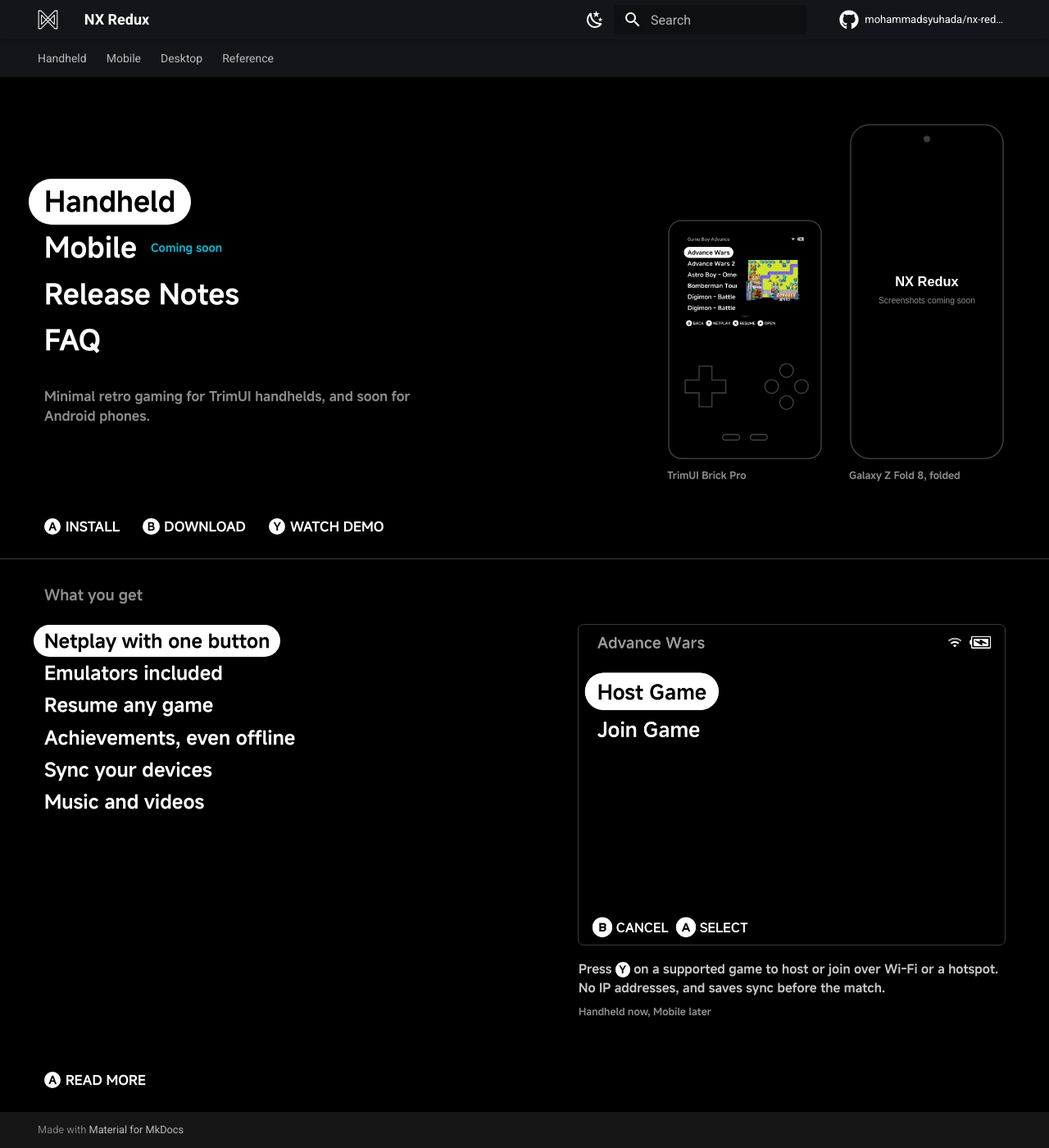
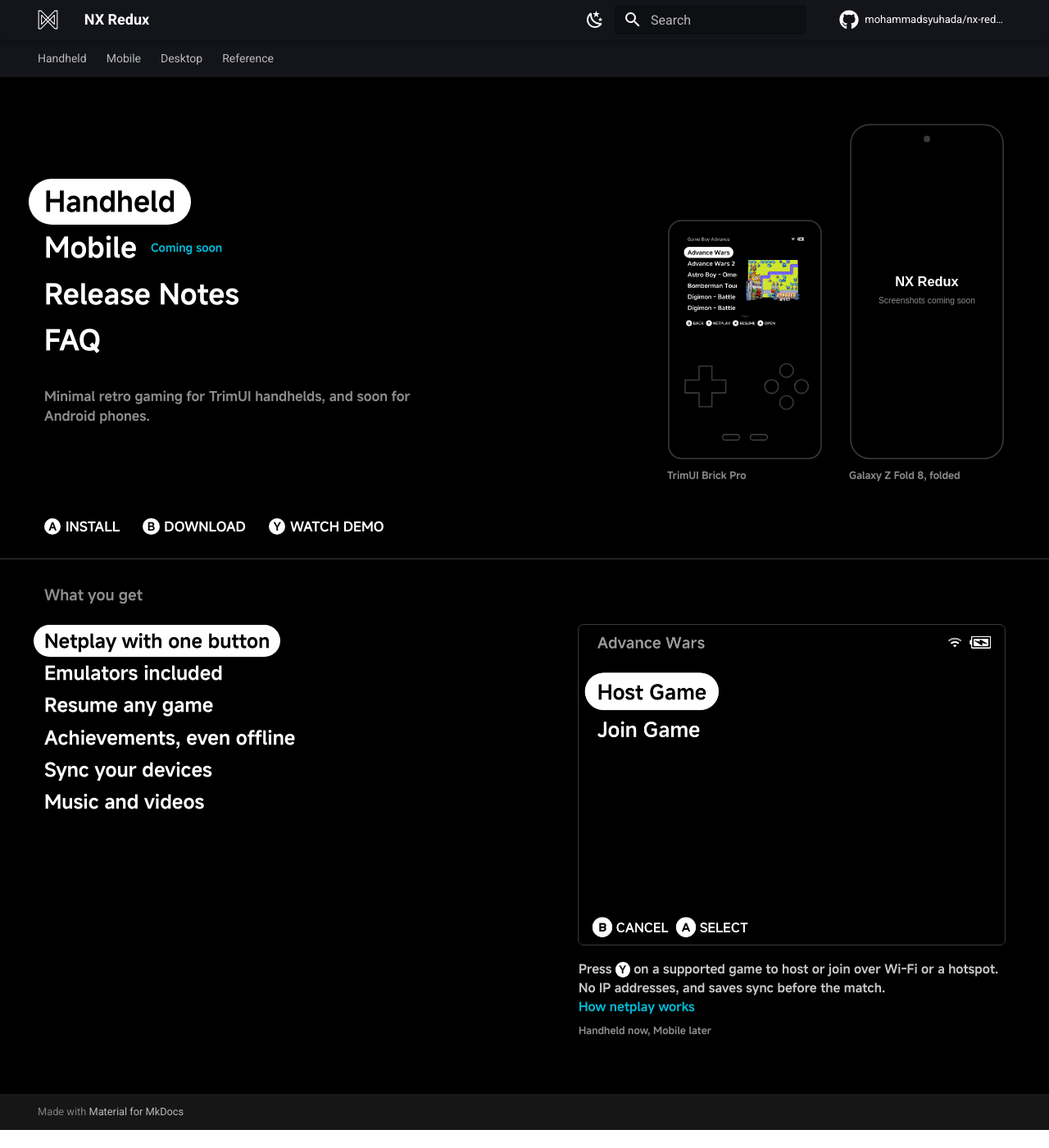
Before and after one commit to mohammadsyuhada/nx-redux-docs, an MkDocs documentation site: the page built from docs/index.md, in a window 1280 px wide and 1400 px high, scrolled down 2 px. Shown: the whole window at 82% size. Built offline with MkDocs 1.6.1 and Material for MkDocs 9.7.7, drawn with Linux system fonts in a browser that asks for light colours; comment, search, counter and statistics services are not loaded; after the commit the page ends 1380 px from its top, so only the background shows below that.

Commit message:
feat(site): feature rows select on click, docs links move into the descriptions

```diff
--- a/docs/stylesheets/home.css
+++ b/docs/stylesheets/home.css
@@ -154,9 +154,9 @@
   font-size: 0.85em;
 }
 
-/* Features: a second screen laid out like the NX Redux game list. The list
-   sits on the left; the selected row's screenshot and text show on the right,
-   the way a game's artwork does on the device. */
+/* Features: a second screen laid out like the NX Redux game list. Rows are
+   tabs: clicking one moves the pill to it and shows its screenshot and text
+   on the right, the way a game's artwork does on the device. */
 .nx-features { border-top: 1px solid var(--nx-outline); }
 
 .nx-features__title {
@@ -183,46 +183,43 @@
 
 .nx-feature { margin: 0; }
 
-.nx-list a {
-  display: inline-block;
-  margin-left: -0.55em;
+.nx-list button {
+  margin: 0 0 0 -0.55em;
   padding: 0.18em 0.55em;
+  border: 0;
   border-radius: 999px;
+  background: none;
+  font: inherit;
   font-size: 1.15rem;
   line-height: 1.35;
+  text-align: left;
   color: var(--nx-white);
+  cursor: pointer;
   transition: background-color 120ms ease, color 120ms ease;
 }
 
-.nx-list:not(:hover) a.is-selected,
-.nx-list a:hover {
+.nx-list button:hover { background: rgba(255, 255, 255, 0.12); }
+
+.nx-list button[aria-selected="true"] {
   background: var(--nx-white);
   color: var(--nx-black);
 }
 
-.nx-list a:focus-visible {
+.nx-list button:focus-visible,
+.nx-features__link:focus-visible {
   outline: 0.1rem solid var(--md-accent-fg-color);
   outline-offset: 0.15rem;
 }
 
-/* On wide screens the preview carries the text; the per-row copy stays for
-   screen readers only. */
-.nx-feature__detail {
-  position: absolute;
-  width: 1px;
-  height: 1px;
-  overflow: hidden;
-  clip: rect(0 0 0 0);
-  white-space: nowrap;
-}
+/* With the script, panes share one cell and only the selected one shows;
+   without it they stack so every description stays readable. */
+.nx-features__preview { display: grid; gap: 2rem; }
 
-.nx-features__preview { display: grid; }
+.nx-features.is-enhanced .nx-features__pane { grid-area: 1 / 1; visibility: hidden; }
+.nx-features.is-enhanced .nx-features__pane.is-active { visibility: visible; }
 
-/* Panes swap at once; only the incoming screenshot fades in, so two
-   descriptions never overlap mid-transition. */
-.nx-features__pane { grid-area: 1 / 1; visibility: hidden; }
-.nx-features__pane.is-active { visibility: visible; }
-.nx-features__pane.is-active .nx-features__shot { animation: nx-shot-in 180ms ease; }
+/* Only the incoming screenshot fades in, so two descriptions never overlap. */
+.nx-features.is-enhanced .nx-features__pane.is-active .nx-features__shot { animation: nx-shot-in 180ms ease; }
 
 @keyframes nx-shot-in {
   from { opacity: 0; }
@@ -237,8 +234,7 @@
   outline: 1px solid var(--nx-outline);
 }
 
-.nx-features__pane p,
-.nx-feature__detail p {
+.nx-features__pane p {
   max-width: 26rem;
   margin: 0.9rem 0 0;
   font-size: 0.75rem;
@@ -246,12 +242,18 @@
   color: var(--nx-soft);
 }
 
-.nx-features__pane .nx-feature__platform,
-.nx-feature__detail .nx-feature__platform {
+.nx-features__pane .nx-feature__platform {
   margin-top: 0.4rem;
   font-size: 0.6rem;
   color: var(--nx-grey);
 }
+
+.nx-features__link {
+  color: var(--md-accent-fg-color);
+  white-space: nowrap;
+}
+
+.nx-features__link:hover { text-decoration: underline; }
 
 .nx-features kbd {
   display: inline-grid;
@@ -268,8 +270,8 @@
 @media (prefers-reduced-motion: reduce) {
   .nx-slide,
   .nx-menu a,
-  .nx-list a { transition: none; }
-  .nx-features__pane.is-active .nx-features__shot { animation: none; }
+  .nx-list button { transition: none; }
+  .nx-features.is-enhanced .nx-features__pane.is-active .nx-features__shot { animation: none; }
 }
 
 @media screen and (max-width: 44.9375em) {
@@ -277,19 +279,6 @@
   .nx-menu a { font-size: 1.3rem; }
   .nx-devices { justify-content: center; }
   .nx-device svg { width: 7.5rem; }
-  .nx-features__body { grid-template-columns: 1fr; gap: 0; }
-  .nx-features__preview,
-  .nx-features__hints { display: none; }
-  .nx-feature + .nx-feature { margin-top: 1rem; }
-  .nx-list a { font-size: 1.05rem; }
-  .nx-list:not(:hover) a.is-selected { background: none; color: var(--nx-white); }
-  .nx-feature__detail {
-    position: static;
-    width: auto;
-    height: auto;
-    overflow: visible;
-    clip: auto;
-    white-space: normal;
-  }
-  .nx-feature__detail p { margin-top: 0.3rem; }
+  .nx-features__body { grid-template-columns: 1fr; gap: 1.6rem; }
+  .nx-list button { font-size: 1.05rem; }
 }
--- a/overrides/home.html
+++ b/overrides/home.html
@@ -73,22 +73,22 @@
     </section>
 
     {% set features = [
-      {"title": "Netplay with one button", "href": "handheld/netplay/", "shot": "assets/screenshots/netplay.png",
+      {"title": "Netplay with one button", "href": "handheld/netplay/", "more": "How netplay works", "shot": "assets/screenshots/netplay.png",
        "text": "Press <kbd>Y</kbd> on a supported game to host or join over Wi-Fi or a hotspot. No IP addresses, and saves sync before the match.",
        "platform": "Handheld now, Mobile later"},
-      {"title": "Emulators included", "href": "handheld/emulators/", "shot": "assets/screenshots/in-game.png",
+      {"title": "Emulators included", "href": "handheld/emulators/", "more": "See the bundled emulators", "shot": "assets/screenshots/in-game.png",
        "text": "Nintendo 64, Nintendo DS and Dreamcast run on bundled standalone emulators, so there is nothing extra to download. The mobile app bundles every core.",
        "platform": "Handheld and Mobile"},
-      {"title": "Resume any game", "href": "handheld/guide/game-switcher/", "shot": "assets/screenshots/game-switcher.png",
+      {"title": "Resume any game", "href": "handheld/guide/game-switcher/", "more": "About the Game Switcher", "shot": "assets/screenshots/game-switcher.png",
        "text": "Quitting saves to a hidden slot. Press <kbd>SELECT</kbd> for the Game Switcher and carry on exactly where you left off.",
        "platform": "Handheld"},
-      {"title": "Achievements, even offline", "href": "handheld/apps/retroachievements/", "shot": "assets/screenshots/retroachievements.png",
+      {"title": "Achievements, even offline", "href": "handheld/apps/retroachievements/", "more": "Set up RetroAchievements", "shot": "assets/screenshots/retroachievements.png",
        "text": "Earn RetroAchievements without a connection and sync them later.",
        "platform": "Handheld and Mobile"},
-      {"title": "Sync your devices", "href": "handheld/apps/device-sync/", "shot": "assets/screenshots/device-sync.png",
+      {"title": "Sync your devices", "href": "handheld/apps/device-sync/", "more": "How Device Sync works", "shot": "assets/screenshots/device-sync.png",
        "text": "Add games on one device, then sync over Wi-Fi. Saves, states and, if you like, ROMs arrive on the other.",
        "platform": "Handheld now, Mobile later"},
-      {"title": "Music and videos", "href": "handheld/apps/music-player/", "shot": "assets/screenshots/music-player.png",
+      {"title": "Music and videos", "href": "handheld/apps/music-player/", "more": "Explore the Music Player", "shot": "assets/screenshots/music-player.png",
        "text": "Built-in music and media players, with sound through the speaker, Bluetooth or a USB-C DAC.",
        "platform": "Handheld"},
     ] %}
@@ -97,32 +97,26 @@
         <h2 id="nx-features-title" class="nx-features__title">What you get</h2>
 
         <div class="nx-features__body">
-          <ul class="nx-list">
+          <ul class="nx-list" role="tablist" aria-orientation="vertical" aria-labelledby="nx-features-title">
             {% for f in features %}
-            <li class="nx-feature">
-              <a href="{{ f.href | url }}"{% if loop.first %} class="is-selected"{% endif %}>{{ f.title }}</a>
-              <div class="nx-feature__detail">
-                <p>{{ f.text }}</p>
-                <p class="nx-feature__platform">{{ f.platform }}</p>
-              </div>
+            <li class="nx-feature" role="presentation">
+              <button type="button" role="tab" id="nx-tab-{{ loop.index }}" aria-controls="nx-panel-{{ loop.index }}"
+                      aria-selected="{{ 'true' if loop.first else 'false' }}" tabindex="{{ '0' if loop.first else '-1' }}">{{ f.title }}</button>
             </li>
             {% endfor %}
           </ul>
 
-          <div class="nx-features__preview" aria-hidden="true">
+          <div class="nx-features__preview">
             {% for f in features %}
-            <div class="nx-features__pane{% if loop.first %} is-active{% endif %}">
+            <div class="nx-features__pane{% if loop.first %} is-active{% endif %}" role="tabpanel"
+                 id="nx-panel-{{ loop.index }}" aria-labelledby="nx-tab-{{ loop.index }}">
               <img class="nx-features__shot" src="{{ f.shot | url }}" alt="" width="1024" height="768" loading="lazy">
-              <p>{{ f.text }}</p>
+              <p>{{ f.text }} <a class="nx-features__link" href="{{ f.href | url }}">{{ f.more }}</a></p>
               <p class="nx-feature__platform">{{ f.platform }}</p>
             </div>
             {% endfor %}
           </div>
         </div>
-
-        <nav class="nx-hints nx-features__hints" aria-label="Selected feature">
-          <a class="nx-hint" id="nx-feature-more" href="{{ features[0].href | url }}"><span class="nx-hint__button" aria-hidden="true">A</span>Read more</a>
-        </nav>
       </div>
     </section>
   </div>
@@ -147,28 +141,31 @@
       });
     })();
 
-    // Features: the pill follows hover and focus, the preview shows the
-    // selected feature, and READ MORE opens its page. UP/DOWN move the
-    // selection as on the device.
+    // Features: tabs laid out like the NX Redux game list. Clicking a row
+    // selects it and shows its screenshot and description; UP/DOWN move the
+    // selection as on the device. Without this script every panel shows.
     (function () {
-      var list = document.querySelector(".nx-list");
-      if (!list) return;
-      var rows = Array.prototype.slice.call(list.querySelectorAll("a"));
-      var panes = document.querySelectorAll(".nx-features__pane");
-      var more = document.getElementById("nx-feature-more");
-      function select(i) {
-        rows.forEach(function (r, j) { r.classList.toggle("is-selected", j === i); });
+      var section = document.querySelector(".nx-features");
+      if (!section) return;
+      var tabs = Array.prototype.slice.call(section.querySelectorAll('[role="tab"]'));
+      var panes = section.querySelectorAll('[role="tabpanel"]');
+      section.classList.add("is-enhanced");
+      function select(i, focus) {
+        tabs.forEach(function (t, j) {
+          var on = j === i;
+          t.setAttribute("aria-selected", on ? "true" : "false");
+          t.tabIndex = on ? 0 : -1;
+        });
         Array.prototype.forEach.call(panes, function (p, j) { p.classList.toggle("is-active", j === i); });
-        more.href = rows[i].href;
+        if (focus) tabs[i].focus();
       }
-      rows.forEach(function (row, i) {
-        row.addEventListener("mouseenter", function () { select(i); });
-        row.addEventListener("focus", function () { select(i); });
-        row.addEventListener("keydown", function (e) {
-          var next = e.key === "ArrowDown" ? i + 1 : e.key === "ArrowUp" ? i - 1 : -1;
-          if (next < 0 || next >= rows.length) return;
+      tabs.forEach(function (tab, i) {
+        tab.addEventListener("click", function () { select(i, false); });
+        tab.addEventListener("keydown", function (e) {
+          var next = { ArrowDown: i + 1, ArrowUp: i - 1, Home: 0, End: tabs.length - 1 }[e.key];
+          if (next === undefined) return;
           e.preventDefault();
-          rows[next].focus();
+          select((next + tabs.length) % tabs.length, true);
         });
       });
     })();
```
Also changed, not shown: 1 other file.
